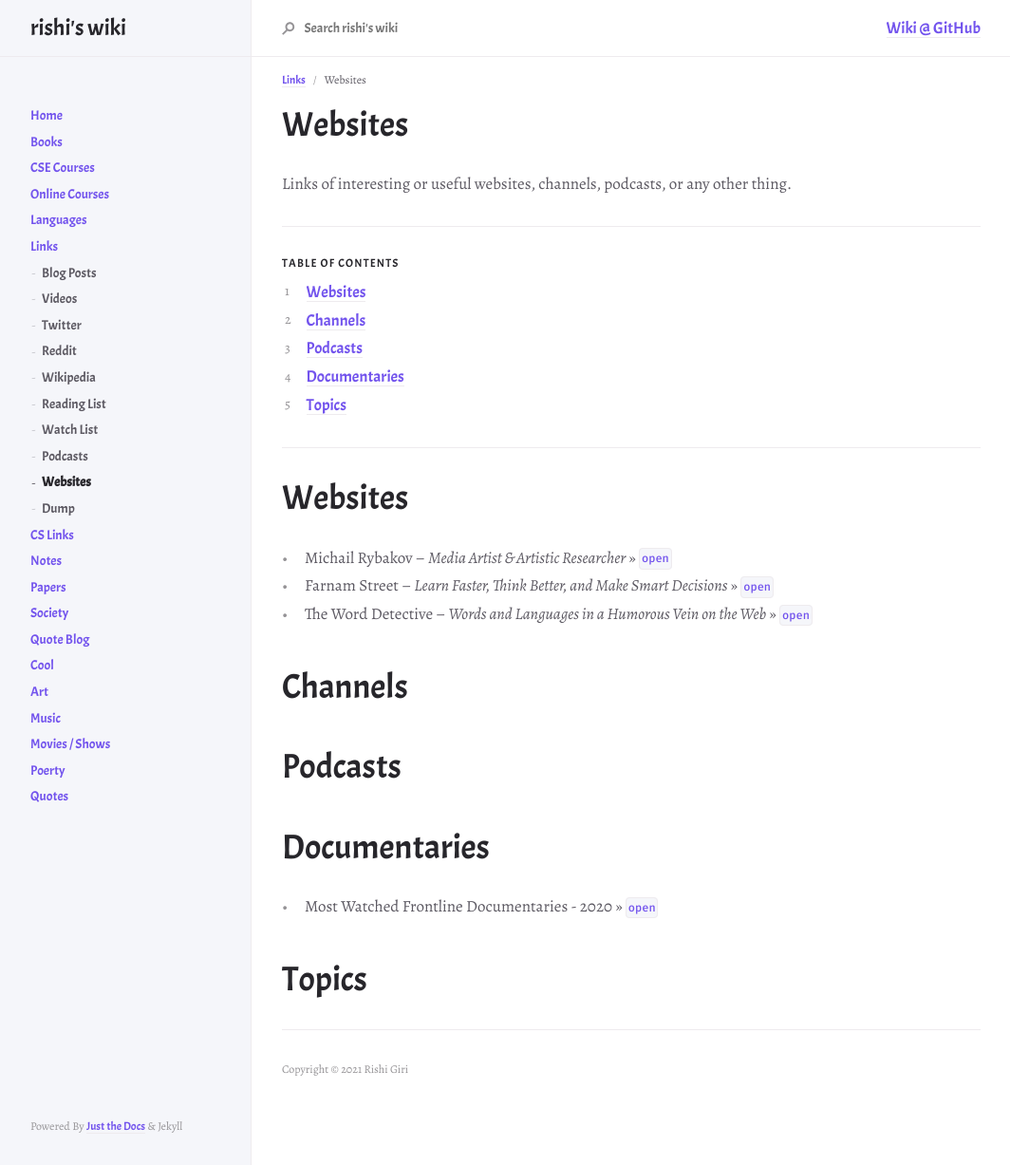
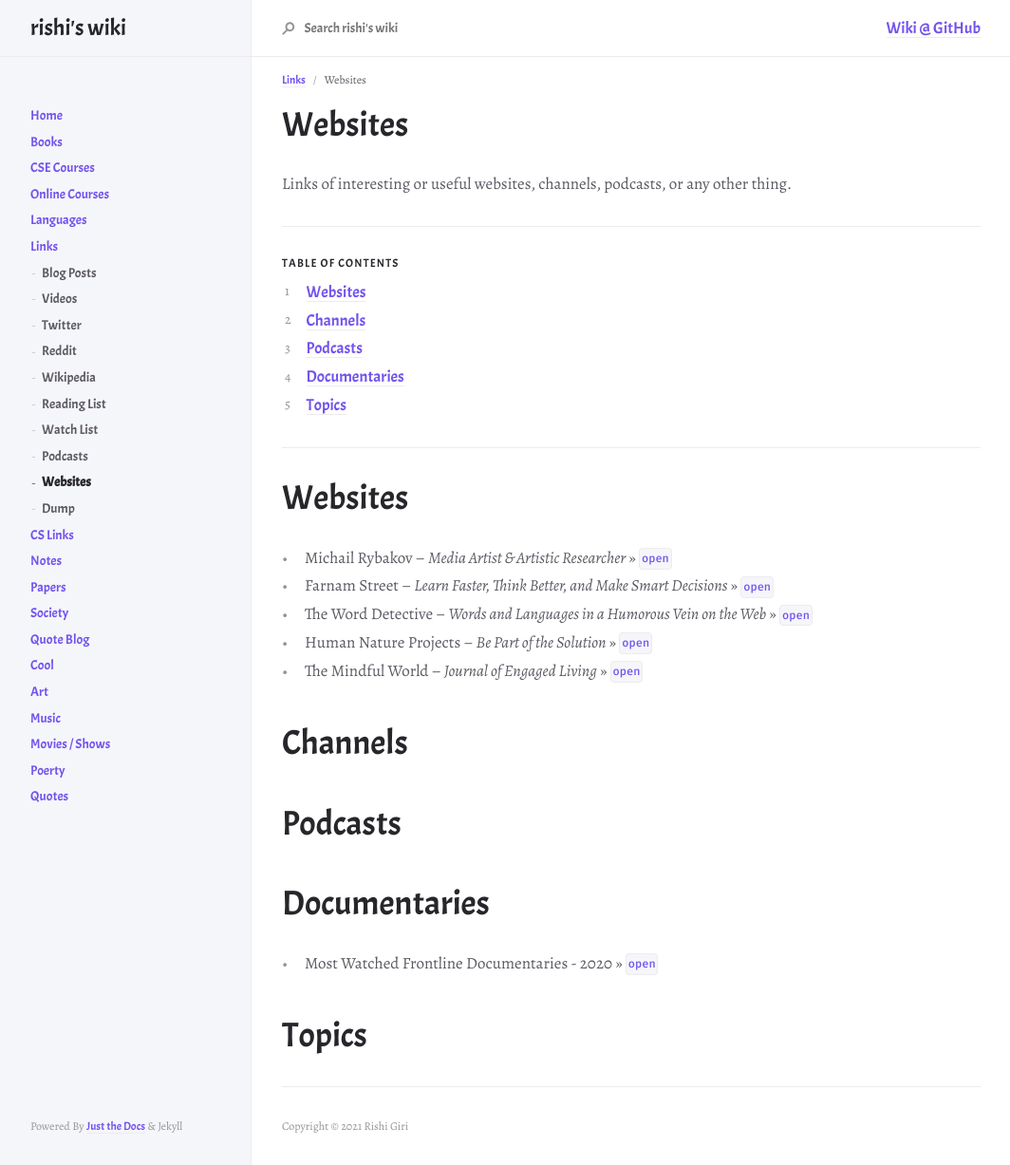
Before and after one commit to r8w/r8w, a Jekyll site: the page built from docs/links/websites.md, in a window 1280 px wide. Shown: the whole page at 95% size, without its empty margins (107-1171 px from the left). Built offline with Jekyll 4.4.1, drawn with Linux system fonts in a browser that asks for light colours; nearby versions of some CDN libraries.

Commit message:
update links

```diff
--- a/docs/links/websites.md
+++ b/docs/links/websites.md
@@ -25,6 +25,8 @@ Links of interesting or useful websites, channels, podcasts, or any other thing.
 - Michail Rybakov -- *Media Artist & Artistic Researcher* >> [`open`](https://rybakov.com/)
 - Farnam Street -- *Learn Faster, Think Better, and Make Smart Decisions* >> [`open`](https://fs.blog/)
 - The Word Detective -- *Words and Languages in a Humorous Vein on the Web* >> [`open`](http://www.word-detective.com/)
+- Human Nature Projects -- *Be Part of the Solution* >> [`open`](https://humannatureprojects.org/)
+- The Mindful World -- *Journal of Engaged Living* >> [`open`](https://www.themindfulword.org/)
 
 # Channels
 
```
Also changed, not shown: docs/links/blog.md (+1 -0 lines).
